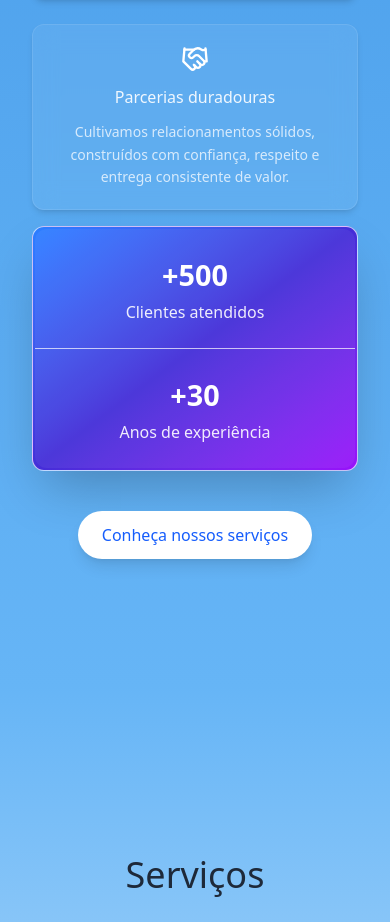
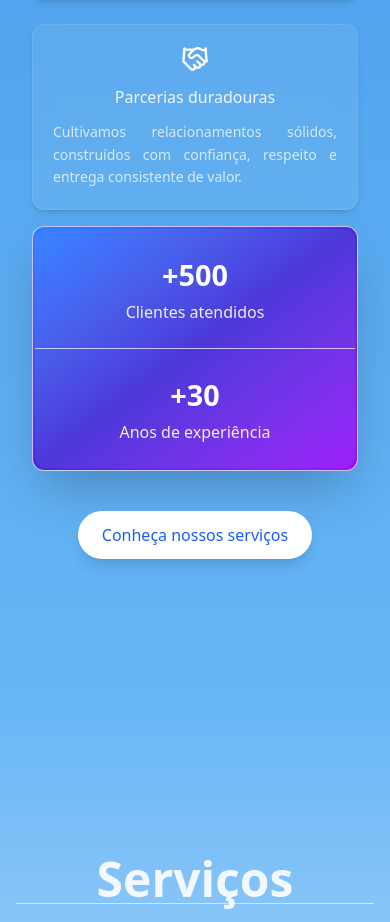
Before and after one commit to gabrielcaixeta01/site-giogas, a Next.js app: page / in a window 390 px wide. Shown: the part 3363-4285 px from the top of the page. Built offline with nearby package versions, Linux system fonts and the light colour scheme.

Commit message:
update responsividade dos textos

```diff
--- a/src/components/sections/Apresentacao.tsx
+++ b/src/components/sections/Apresentacao.tsx
@@ -191,7 +191,7 @@ export default function Apresentacao() {
                     {title}
                   </h4>
                 </div>
-                <p className="text-white/75 text-sm leading-relaxed">{desc}</p>
+                <p className="text-white/75 text-sm text-justify sm:text-center leading-relaxed">{desc}</p>
               </div>
             ))}
           </div>
--- a/src/components/sections/Depoimentos.tsx
+++ b/src/components/sections/Depoimentos.tsx
@@ -21,7 +21,7 @@ const depoimentos: Depoimento[] = [
   {
     nome: "Seu Zé (Consórcio de Transporte Público)",
     empresa: "R.T. Goiânia",
-    logo: "/images/logo-rtgoiania.png",
+    logo: "/images/logo-rt.png",
     mensagem:
       "No início do projeto piloto não tínhamos conhecimento. A Giogás esteve ao nosso lado, orientando em cada etapa. Graças a esse suporte, o projeto foi um sucesso e agora estamos expandindo, descarbonizando o transporte público da cidade de Goiânia.",
   },
--- a/src/components/sections/Produtos.tsx
+++ b/src/components/sections/Produtos.tsx
@@ -46,7 +46,7 @@ export default function Produtos() {
       >
         <motion.h2
           variants={item}
-          className="text-5xl md:text-6xl font-light mb-8 text-gray-800 drop-shadow-lg"
+          className="text-5xl md:text-6xl font-semibold mb-3 border-b border-gray-400/90 w-full py-3 px-3 text-gray-800 drop-shadow-lg"
         >
           Produtos
         </motion.h2>
@@ -56,7 +56,7 @@ export default function Produtos() {
               <motion.div
                 key={idx}
                 variants={item}
-                className="flex flex-row items-center sm:items-start w-full border border-blue-500 bg-white/95 px-3 py-3 sm:px-3 sm:py-5 rounded-2xl group text-xs sm:text-base"
+                className="flex flex-row items-center sm:items-start w-full border border-blue-500 bg-white/95 px-3 py-3 sm:px-3 sm:py-5 rounded-lg group text-xs sm:text-base"
               >
                 <div className="flex-shrink-0 flex items-center justify-center h-16 w-16 rounded-full bg-blue-100 text-blue-600 mb-3 sm:mb-0 sm:mr-6">
                   {produtosIcons[idx]}
--- a/src/components/sections/Servicos.tsx
+++ b/src/components/sections/Servicos.tsx
@@ -50,7 +50,7 @@ export default function Servicos() {
       >
         <motion.h2
           variants={item}
-          className="text-4xl md:text-6xl font-light mt-10 mb-10 text-gray-800 text-center md:text-left md:pl-5 w-full"
+          className="text-5xl md:text-6xl font-semibold mt-10 mb-5 text-white/90 text-center border-b border-gray-100/70 md:text-left md:pl-5 w-full"
         >
           Serviços
         </motion.h2>
```
Also changed, not shown: public/images/logo-rt.png (added).
